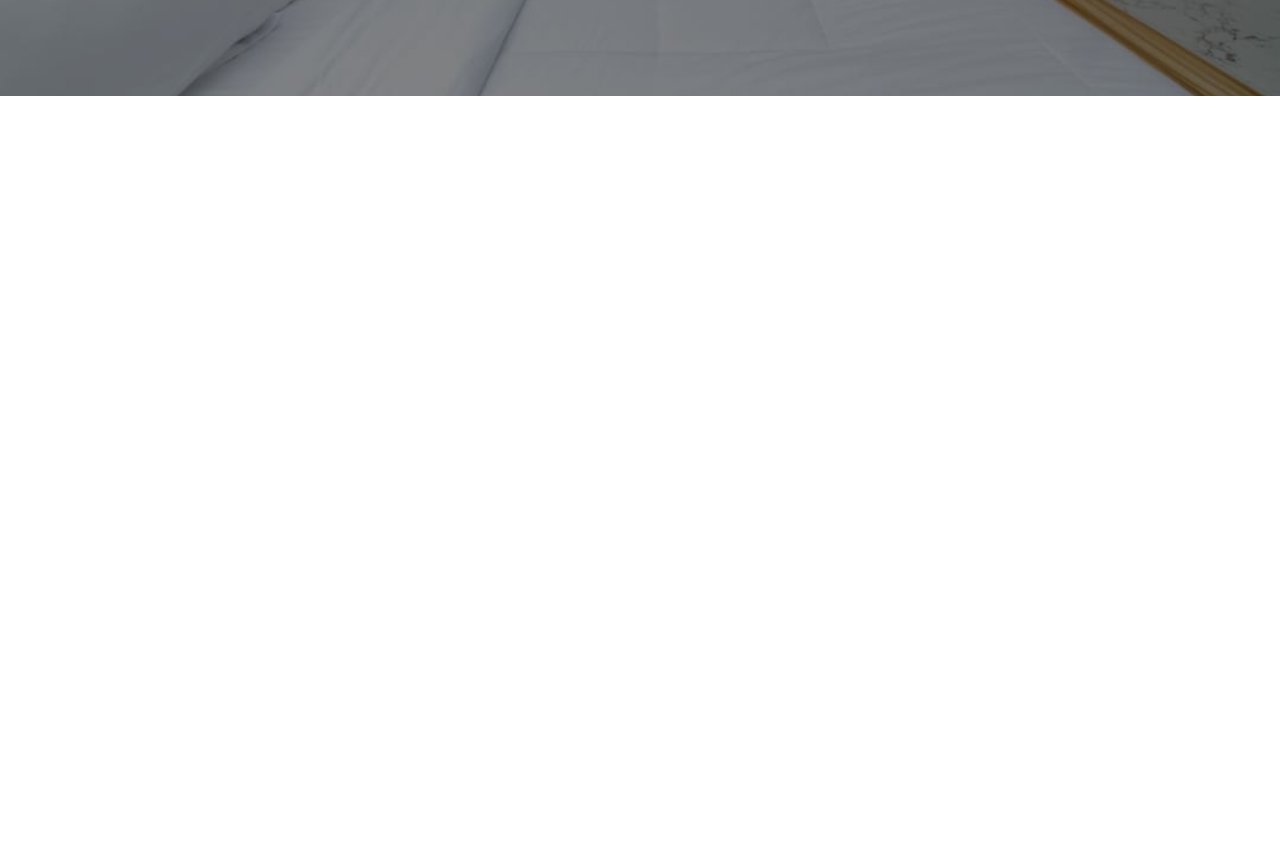
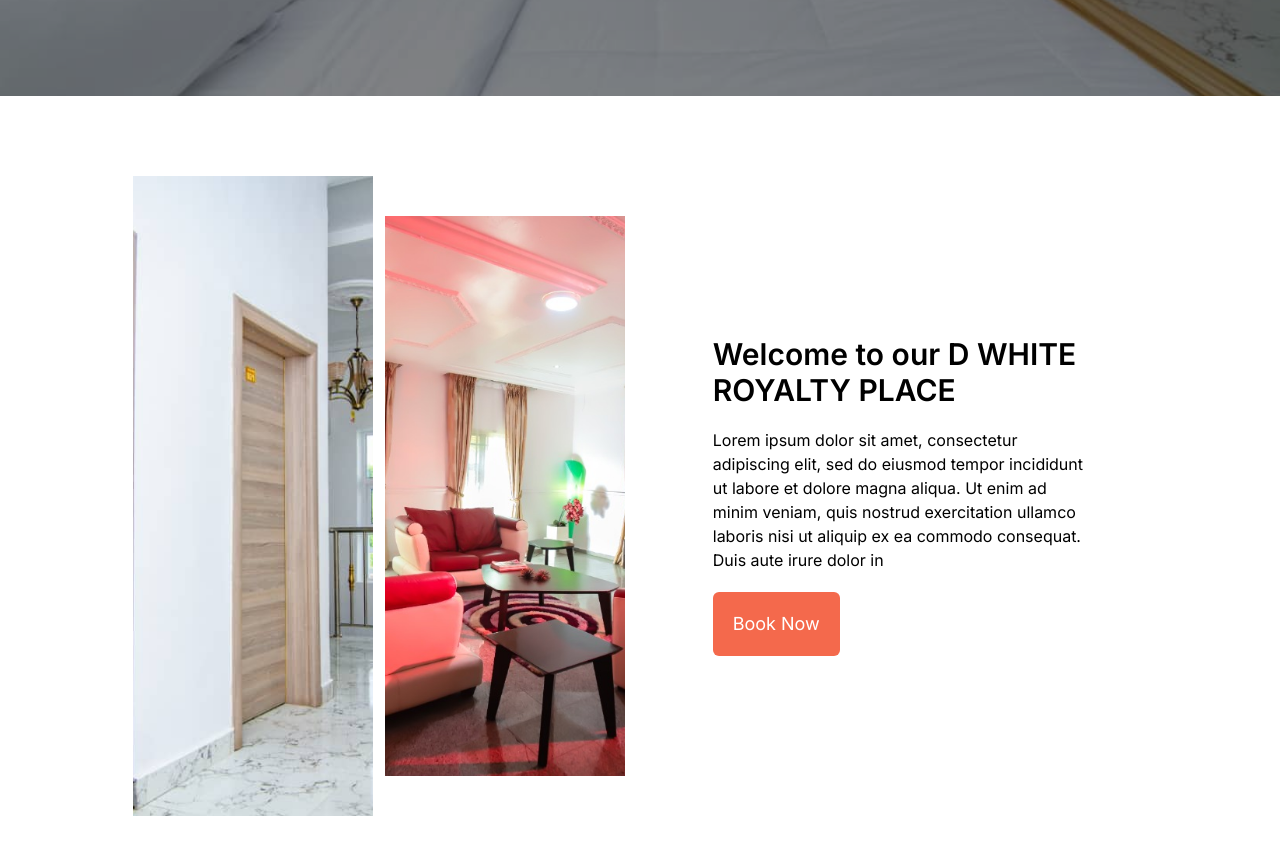
Before and after one commit to mercyharbo/de-hotel, a Next.js app: page / in a window 1280 px wide. Shown: the part 706-1560 px from the top of the page. Before the commit the page ends 802 px from the top, so only its background shows below. Built offline with nearby package versions, Linux system fonts and the light colour scheme.

Commit message:
Added about to the landing page

```diff
--- a/src/app/page.js
+++ b/src/app/page.js
@@ -6,6 +6,8 @@ import gsap from 'gsap'
 import { useGSAP } from '@gsap/react'
 
 import HeroImage from '@/app/assets/photo2.jpeg'
+import HeroImage1 from '@/app/assets/photo3.jpeg'
+import HeroImage2 from '@/app/assets/photo4.jpeg'
 
 gsap.registerPlugin(useGSAP)
 
@@ -43,7 +45,7 @@ export default function Home() {
 
   return (
     <main ref={container} className=''>
-      <div className='relative'>
+      <div className='relative w-full'>
         <Image
           src={HeroImage}
           alt='de hotel'
@@ -71,6 +73,40 @@ export default function Home() {
           </div>
         </div>
       </div>
+
+      <section className='grid grid-cols-1 gap-5 py-10 place-items-center mx-auto w-full special:w-[80%] large_laptop:w-[65%] laptop:w-[70%] laptop:py-20 laptop:grid-cols-2'>
+        <div className='flex items-center gap-3'>
+          <Image
+            src={HeroImage1}
+            alt='de hotel'
+            width={500}
+            height={500}
+            className='object-cover object-center special:w-[15rem] special:h-[40rem] large_laptop:w-[20rem] large_laptop:h-[40rem] laptop:h-[40rem] laptop:w-[20rem] tablet:w-[15rem] tablet:h-[25rem] mobile:w-[10rem] mobile:h-[20rem] small_mobile:w-[10rem] small_mobile:h-[20rem] '
+          />
+          <Image
+            src={HeroImage2}
+            alt='de hotel'
+            width={500}
+            height={500}
+            className='object-cover object-center special:w-[15rem] special:h-[35rem] large_laptop:w-[20rem] large_laptop:h-[35rem] laptop:h-[35rem] laptop:w-[20rem] tablet:w-[15rem] tablet:h-[20rem] mobile:w-[10rem] mobile:h-[17rem] small_mobile:w-[10rem] small_mobile:h-[17rem] '
+          />
+        </div>
+
+        <div className='flex flex-col justify-start items-start gap-5 w-full px-5 special:w-[75%] laptop:px-0 laptop:w-[60%]'>
+          <h3 className='text-3xl font-semibold'>
+            Welcome to our D WHITE ROYALTY PLACE
+          </h3>
+          <p className='laptop:text-base tablet:text-lg mobile:text-base small_mobile:text-base'>
+            Lorem ipsum dolor sit amet, consectetur adipiscing elit, sed do
+            eiusmod tempor incididunt ut labore et dolore magna aliqua. Ut enim
+            ad minim veniam, quis nostrud exercitation ullamco laboris nisi ut
+            aliquip ex ea commodo consequat. Duis aute irure dolor in
+          </p>
+          <button className='bg-orange h-16 rounded-md text-white px-5 text-lg'>
+            Book Now
+          </button>
+        </div>
+      </section>
     </main>
   )
 }
```
